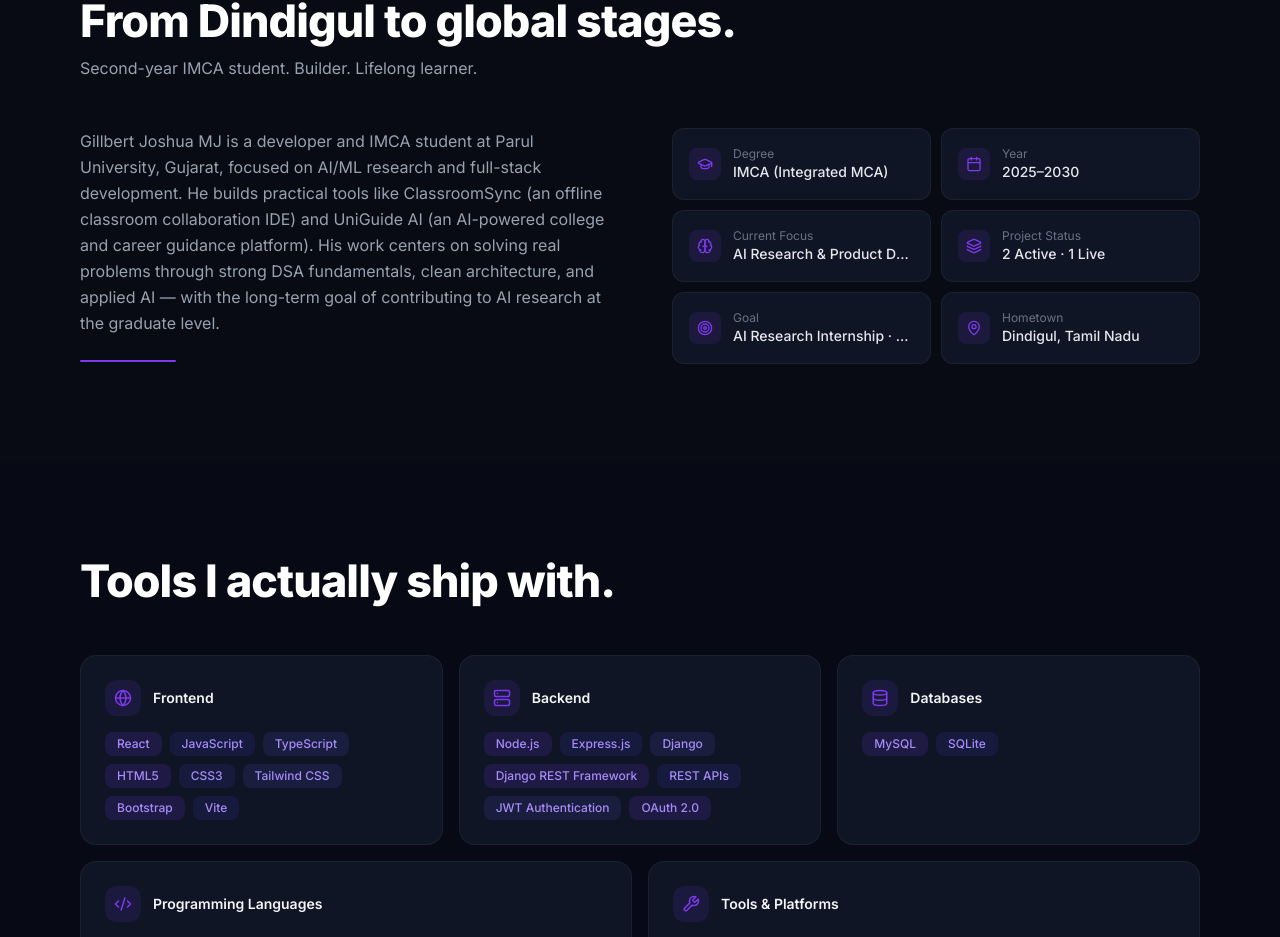
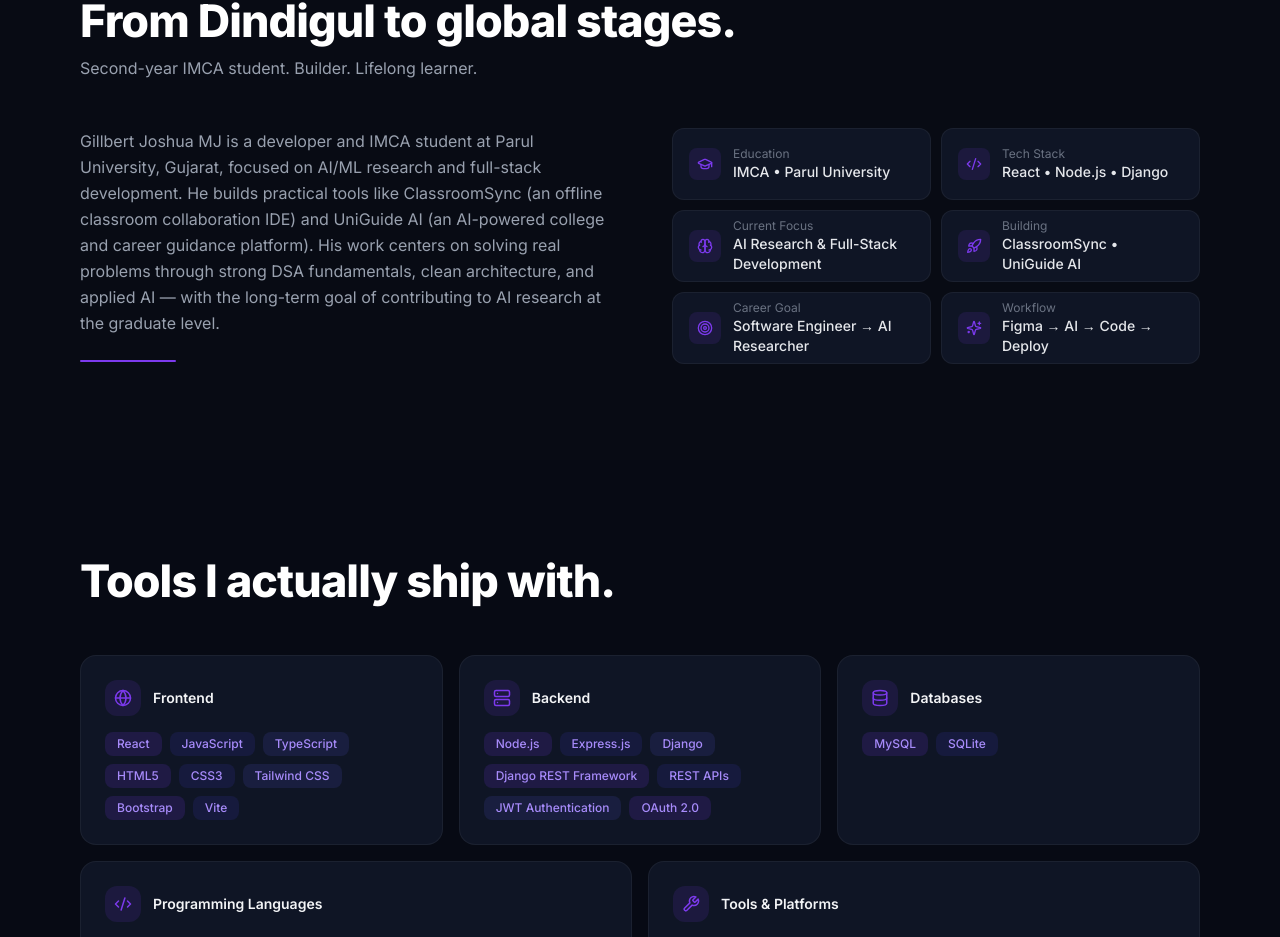
Before and after one commit to gillbert-joshua77/Gillbert-Joshua-Portfolio, a React (Vite) app: page / in a window 1280 px wide. Shown: the part 900-1837 px from the top of the page. Built offline with nearby package versions, Linux system fonts and the light colour scheme.

Commit message:
refactor(about): improve info card layout and text wrapping

```diff
--- a/src/app/components/About.tsx
+++ b/src/app/components/About.tsx
@@ -1,18 +1,42 @@
 import { useRef } from "react";
 import { motion, useInView } from "motion/react";
-import { GraduationCap, Calendar, Brain, Layers, Target, MapPin } from "lucide-react";
+import { GraduationCap, Calendar, Brain, Layers, Target, MapPin,Sparkles,Code2,Rocket, } from "lucide-react";
 
 interface AboutProps {
   theme: "dark" | "light";
 }
 
 const infoCards = [
-  { icon: GraduationCap, label: "Degree", value: "IMCA (Integrated MCA)" },
-  { icon: Calendar, label: "Year", value: "2025–2030" },
-  { icon: Brain, label: "Current Focus", value: "AI Research & Product Development" },
-  { icon: Layers, label: "Project Status", value: "2 Active · 1 Live" },
-  { icon: Target, label: "Goal", value: "AI Research Internship · 2027" },
-  { icon: MapPin, label: "Hometown", value: "Dindigul, Tamil Nadu" },
+  {
+    icon: GraduationCap,
+    label: "Education",
+    value: "IMCA • Parul University",
+  },
+  {
+    icon: Code2,
+    label: "Tech Stack",
+    value: "React • Node.js • Django",
+  },
+  {
+    icon: Brain,
+    label: "Current Focus",
+    value: "AI Research & Full-Stack Development",
+  },
+  {
+    icon: Rocket,
+    label: "Building",
+    value: "ClassroomSync • UniGuide AI",
+  },
+  {
+    icon: Target,
+    label: "Career Goal",
+    value: "Software Engineer → AI Researcher",
+  },
+  {
+    icon: Sparkles,
+    label: "Workflow",
+    value: "Figma → AI → Code → Deploy",
+  },
 ];
 
 export function About({ theme }: AboutProps) {
@@ -89,12 +113,12 @@
                 >
                   <card_item.icon size={16} className="text-[#7C3AED]" />
                 </div>
-                <div className="min-w-0">
+                <div className="min-w-0 flex-1">
                   <div className={`text-xs ${theme === "dark" ? "text-gray-500" : "text-gray-400"}`}>
                     {card_item.label}
                   </div>
                   <div
-                    className={`truncate text-sm font-medium ${
+                    className={`text-sm font-medium leading-5 ${
                       theme === "dark" ? "text-gray-200" : "text-gray-800"
                     }`}
                   >
```
